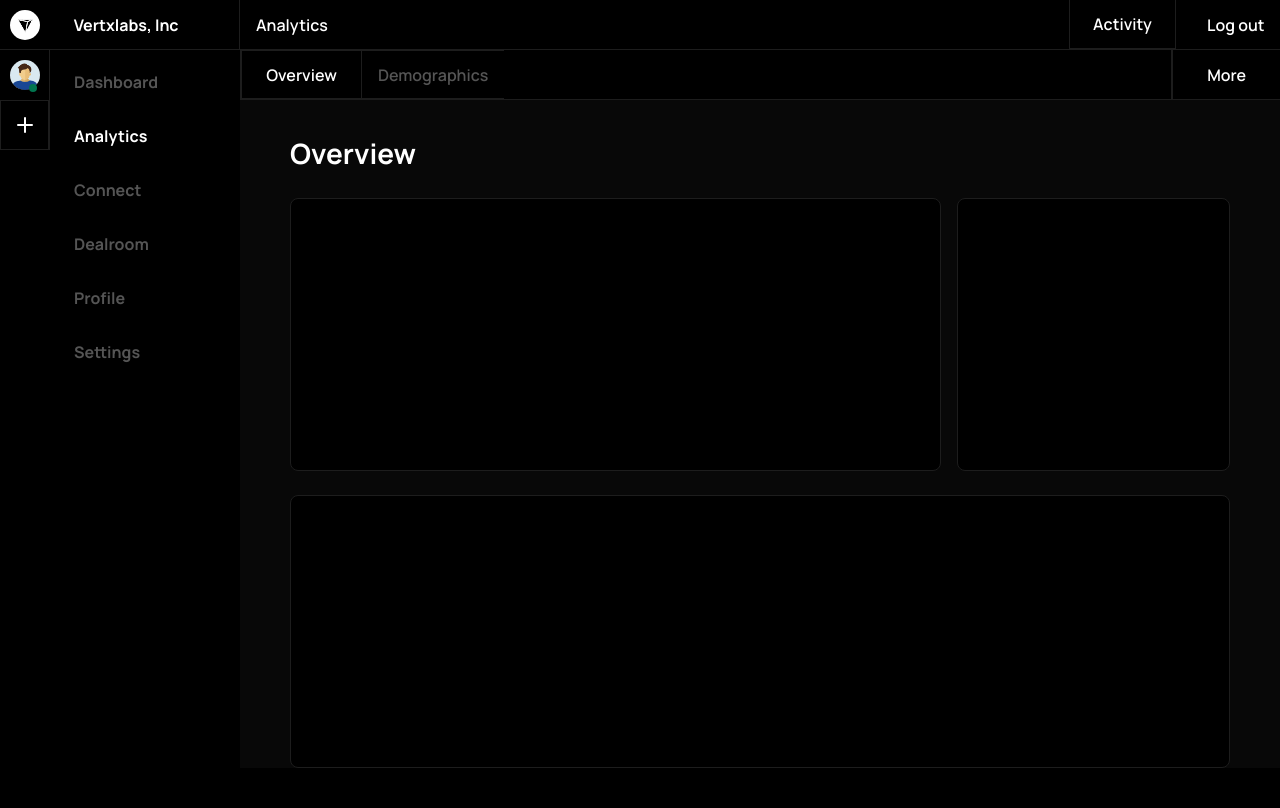
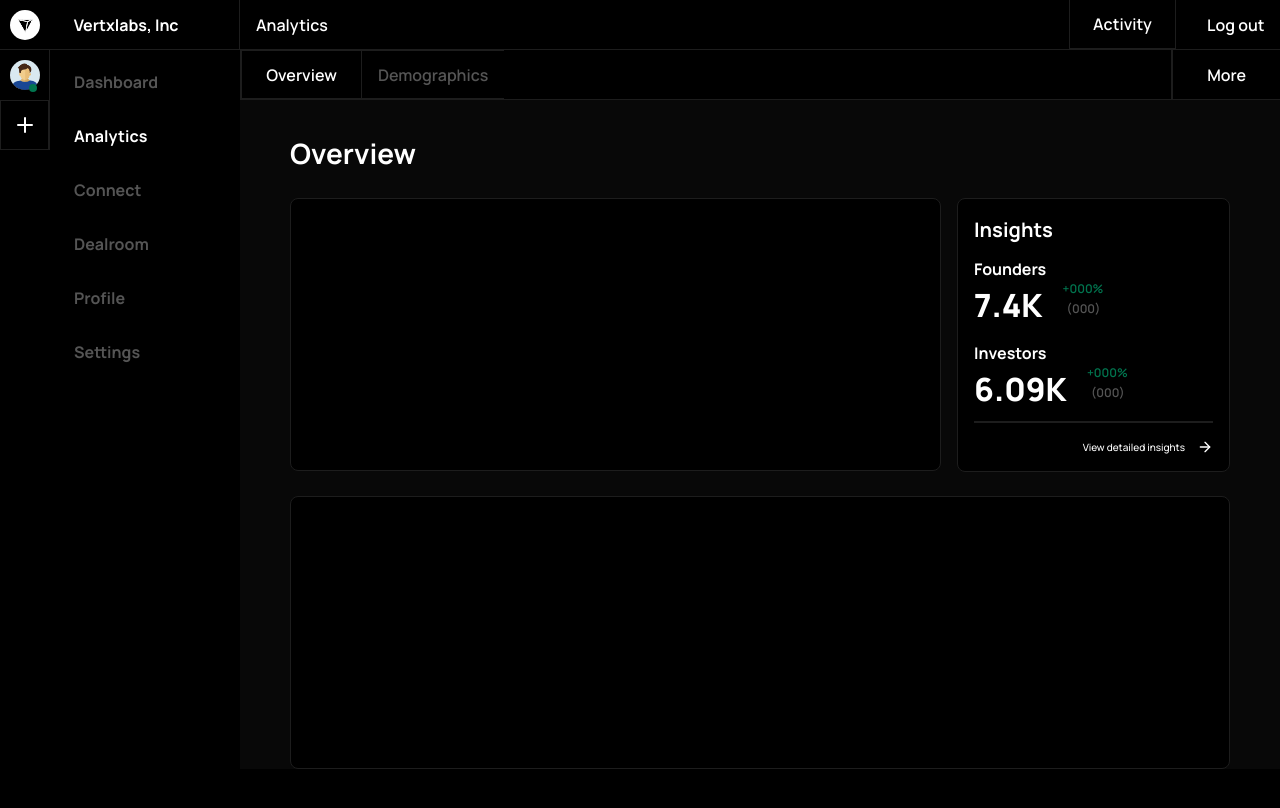
Before and after one commit to MrJs6781/vertex_test, a React (Vite) app: page /analytics in a window 1280 px wide. Shown: the top 808 px of the page. Built offline with nearby package versions, Linux system fonts and the light colour scheme.

Commit message:
feat : work on Analytics pages ui part two

```diff
--- a/package.json
+++ b/package.json
@@ -19,6 +19,7 @@
   },
   "devDependencies": {
     "@eslint/js": "^9.21.0",
+    "@types/node": "^22.14.0",
     "@types/react": "^19.0.10",
     "@types/react-dom": "^19.0.4",
     "@vitejs/plugin-react": "^4.3.4",
--- a/src/index.css
+++ b/src/index.css
@@ -1,5 +1,9 @@
 @import "tailwindcss";
 
+@font-face {
+  font-family: "manrope-extra-bold";
+  src: url("./assets/fonts/Manrope-ExtraBold.ttf");
+}
 @font-face {
   font-family: "manrope-bold";
   src: url("./assets/fonts/Manrope-Bold.ttf");
@@ -9,8 +13,8 @@
   src: url("./assets/fonts/Manrope-SemiBold.ttf");
 }
 @font-face {
-  font-family: "manrope-extra-bold";
-  src: url("./assets/fonts/Manrope-ExtraBold.ttf");
+  font-family: "manrope-medium";
+  src: url("./assets/fonts/Manrope-Medium.ttf");
 }
 
 @theme {
@@ -22,10 +26,15 @@
   --font-manrope-bold: "manrope-bold", sans-serif;
   --font-manrope-semi-bold: "manrope-semi-bold", sans-serif;
   --font-manrope-extra-bold: "manrope-extra-bold", sans-serif;
+  --font-manrope-medium: "manrope-medium", sans-serif;
   --tracking-title: -4%;
   --color-primary-gray: #1d1d1d;
   --color-primary-black: #080808;
+  --color-primary-green: #01754f;
   --color-secondary-gray: #555555;
   --color-primary-green: #01754f;
+  --text-primary-extra-large: 32px;
   --text-primary-large: 28px;
+  --text-primary-medium: 20px;
+  --text-xss: 10px;
 }
--- a/src/pages/Analytics.jsx
+++ b/src/pages/Analytics.jsx
@@ -1,8 +1,14 @@
 import { useState } from "react";
+import { ArrowRight } from "lucide-react";
+import { Link } from "react-router-dom";
 
 const AnalyticsTab = [
   { id: 1, name: "Overview" },
   { id: 2, name: "Demographics" },
+];
+const InsightBoxes = [
+  { id: 1, title: "Founders", Score: "7.4K", Rate: "+000%", number: "(000)" },
+  { id: 2, title: "Investors", Score: "6.09K", Rate: "+000%", number: "(000)" },
 ];
 
 const TabList = ({ tab, activeTab, setActiveTab }) => {
@@ -24,6 +30,29 @@ const TabList = ({ tab, activeTab, setActiveTab }) => {
   );
 };
 
+const InsightTabs = ({ box }) => {
+  return (
+    <li className="flex flex-col items-start">
+      <h4 className="text-white font-manrope-bold tracking-title">
+        {box.title}
+      </h4>
+      <span className="w-full flex items-start justify-start gap-5">
+        <p className="text-white font-manrope-extra-bold font-extrabold tracking-title text-primary-extra-large">
+          {box.Score}
+        </p>
+        <span className="flex flex-col items-start gap-1">
+          <p className="text-primary-green text-xs font-manrope-semi-bold">
+            {box.Rate}
+          </p>
+          <p className="text-secondary-gray text-xs font-manrope-semi-bold ps-1">
+            {box.number}
+          </p>
+        </span>
+      </span>
+    </li>
+  );
+};
+
 const ShowOverviewTab = () => {
   return (
     <div className="w-full h-auto flex flex-col items-start justify-start px-13 pt-8 bg-primary-black">
@@ -32,7 +61,26 @@ const ShowOverviewTab = () => {
       </h2>
       <div className="w-full h-auto min-h-70 flex items-start justify-start gap-4 mt-6">
         <div className="bg-black border border-primary-gray rounded-lg grow h-70"></div>
-        <div className="bg-black border border-primary-gray rounded-lg w-70 aspect-square"></div>
+        <div className="bg-black border border-primary-gray rounded-lg w-70 aspect-square p-4 tracking-title flex flex-col items-start">
+          <h3 className="text-white font-manrope-bold text-primary-medium">
+            Insights
+          </h3>
+          <ul className="w-full flex flex-col items-start gap-3 mt-3">
+            {InsightBoxes?.map((box) => (
+              <InsightTabs box={box} key={box.id} />
+            ))}
+          </ul>
+          <small className="w-full h-0.5 bg-primary-gray mt-2"></small>
+          <Link
+            to="/"
+            className="w-full flex items-center justify-end pt-4 gap-3"
+          >
+            <p className="text-white font-manrope-medium text-xss">
+              View detailed insights
+            </p>
+            <ArrowRight className="text-white w-4 h-4" />
+          </Link>
+        </div>
       </div>
       <div className="bg-black border border-primary-gray rounded-lg w-full h-70 mt-6"></div>
     </div>
```
Also changed, not shown: 1 other file (tests, documents, lock files or other folders).
